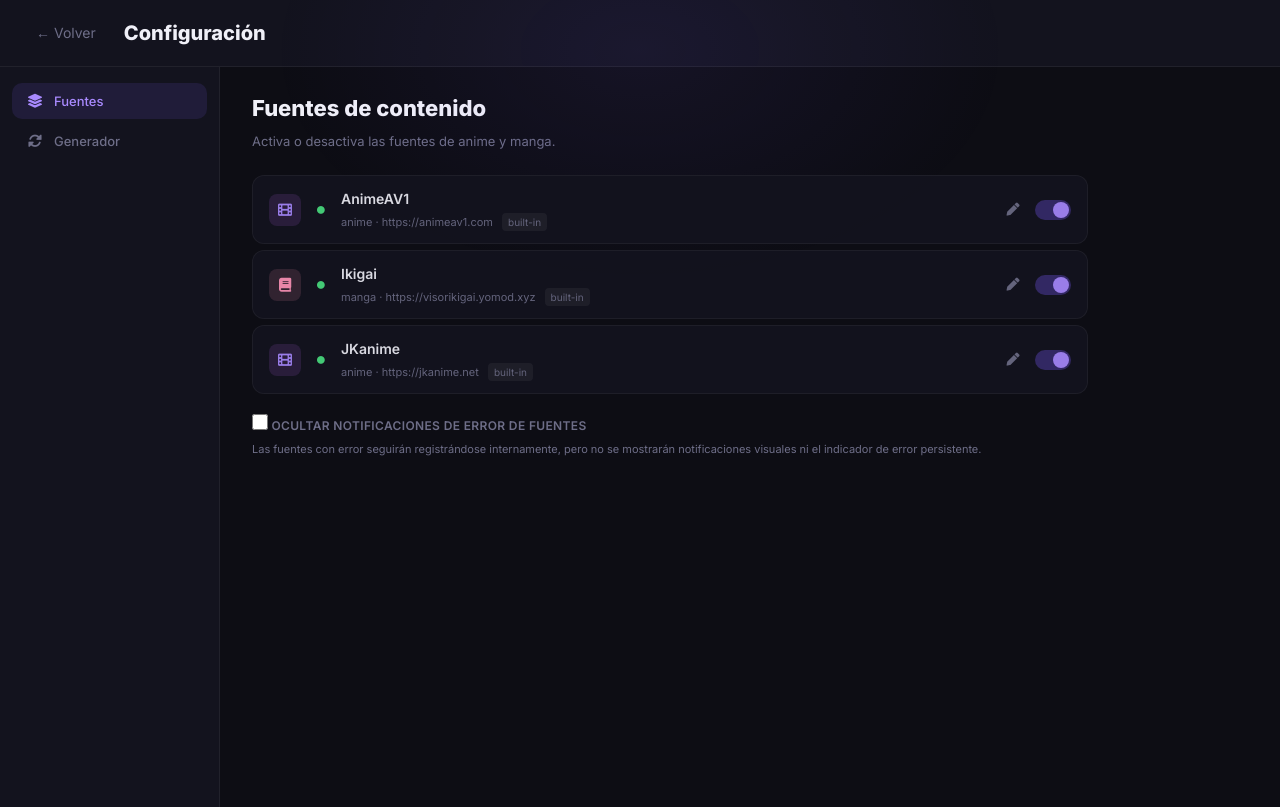
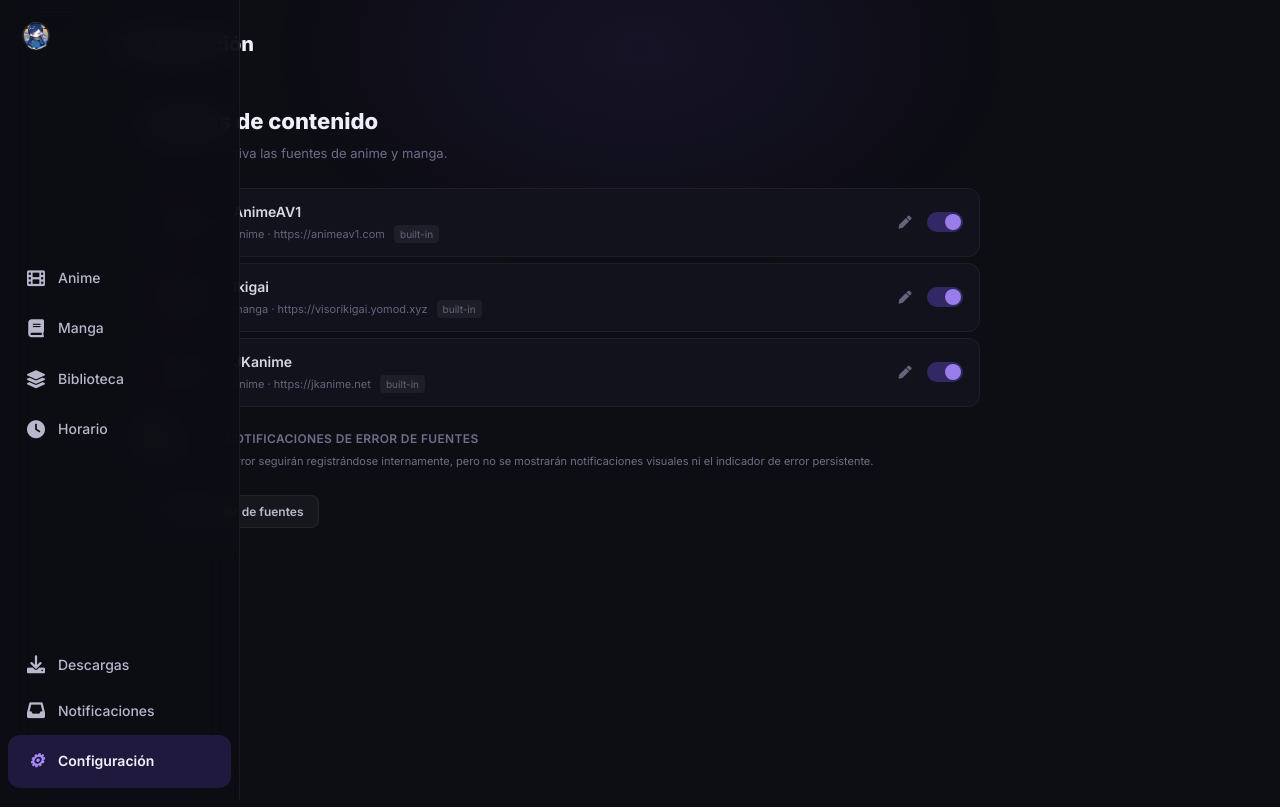
Before and after one commit to AbddallahRR/AnyOne, a FastAPI app: page /settings in a window 1280 px wide. Run offline with FastAPI, Linux system fonts and the light colour scheme; data comes from the database, SQL or seed files in the repository; data that the repository does not hold is empty.

Commit message:
ui: unificar configuración con el sidebar global y quitar su subnavegación
Añade la sidebar compartida a /settings (Configuración activa) y elimina la barra superior y el sidebar interno Fuentes/Generador. El generador se abre con un botón al final de la lista de fuentes y se vuelve con otro en su cabecera. Incluye queue-indicator.js y notifications.js en el bundle de settings.

```diff
--- a/scripts/build.py
+++ b/scripts/build.py
@@ -39,7 +39,7 @@ JS_BUNDLES = {
     "index":    ["base.js", "toast.js", "confirm.js", "queue-indicator.js", "scraper-health.js", "notifications.js", "app.js"],
     "serie":    ["base.js", "toast.js", "confirm.js", "queue-indicator.js", "scraper-health.js", "notifications.js", "serie.js"],
     "reader":   ["base.js", "reader.js"],
-    "settings": ["base.js", "toast.js", "confirm.js", "settings.js"],
+    "settings": ["base.js", "toast.js", "confirm.js", "queue-indicator.js", "notifications.js", "settings.js"],
     "schedule": ["base.js", "toast.js", "confirm.js", "queue-indicator.js", "scraper-health.js", "notifications.js", "schedule.js"],
 }
 
--- a/static/css/settings.css
+++ b/static/css/settings.css
@@ -13,22 +13,7 @@
   display: flex;
   align-items: center;
   gap: 16px;
-  padding: 16px 24px;
-  border-bottom: 1px solid var(--border);
-  background: var(--surface);
-}
-
-.settings-back-btn {
-  font-size: 14px;
-  color: var(--muted);
-  text-decoration: none;
-  padding: 6px 12px;
-  border-radius: 8px;
-  transition: background 0.15s, color 0.15s;
-}
-.settings-back-btn:hover {
-  background: var(--raised);
-  color: var(--text);
+  margin-bottom: 20px;
 }
 
 .settings-title {
@@ -41,50 +26,7 @@
 
 .settings-layout {
   display: flex;
-  min-height: calc(100vh - 60px);
-}
-
-/* ── Sidebar ── */
-.settings-sidebar {
-  width: 220px;
-  flex-shrink: 0;
-  border-right: 1px solid var(--border);
-  padding: 16px 12px;
-  display: flex;
-  flex-direction: column;
-  gap: 4px;
-  background: var(--surface);
-}
-
-.settings-tab {
-  display: flex;
-  align-items: center;
-  gap: 10px;
-  padding: 10px 14px;
-  border-radius: 10px;
-  border: none;
-  background: transparent;
-  color: var(--muted);
-  font-size: 13px;
-  font-weight: 500;
-  font-family: var(--ff-body);
-  cursor: pointer;
-  transition: background 0.15s, color 0.15s;
-  text-align: left;
-  width: 100%;
-}
-.settings-tab:hover {
-  background: var(--raised);
-  color: var(--text-dim);
-}
-.settings-tab.active {
-  background: rgba(124,92,252,0.12);
-  color: var(--accent-lt);
-}
-.settings-tab i {
-  font-size: 14px;
-  width: 18px;
-  text-align: center;
+  min-height: calc(100vh - 140px);
 }
 
 /* ── Main content ── */
@@ -867,21 +809,6 @@
 /* ── Loading spinner for buttons ── */
 
 @media (max-width: 700px) {
-  .settings-layout {
-    flex-direction: column;
-  }
-  .settings-sidebar {
-    width: 100%;
-    flex-direction: row;
-    border-right: none;
-    border-bottom: 1px solid var(--border);
-    padding: 8px 12px;
-    overflow-x: auto;
-  }
-  .settings-tab {
-    flex-shrink: 0;
-    width: auto;
-  }
   .settings-main {
     padding: 16px;
   }
--- a/static/js/settings.js
+++ b/static/js/settings.js
@@ -22,13 +22,14 @@
   const dynamicList = $('dynamic-sources-list');
   const wizard = $('scraper-wizard');
 
-  document.querySelectorAll('.settings-tab').forEach(btn => {
-    btn.addEventListener('click', () => {
-      document.querySelectorAll('.settings-tab').forEach(b => b.classList.remove('active'));
-      document.querySelectorAll('.settings-tab-content').forEach(p => p.classList.remove('active'));
-      btn.classList.add('active');
-      $(`tab-${btn.dataset.tab}`).classList.add('active');
-    });
+  // ── Cambio entre Fuentes y Generador ─────────────────────────────────
+  $('open-generator-btn')?.addEventListener('click', () => {
+    $('tab-sources').classList.remove('active');
+    $('tab-generator').classList.add('active');
+  });
+  $('back-to-sources-btn')?.addEventListener('click', () => {
+    $('tab-generator').classList.remove('active');
+    $('tab-sources').classList.add('active');
   });
 
   async function loadSources() {
--- a/templates/_sidebar.html
+++ b/templates/_sidebar.html
@@ -34,7 +34,7 @@
       <i class="fas fa-inbox"></i>
       <span class="sidebar-label">Notificaciones</span>
     </button>
-    <a href="/settings" class="sidebar-item" title="Configuración">
+    <a href="/settings" class="sidebar-item{% if active == 'settings' %} active{% endif %}" title="Configuración">
       <i>&#9881;</i>
       <span class="sidebar-label">Configuración</span>
     </a>
--- a/templates/settings.html
+++ b/templates/settings.html
@@ -8,25 +8,18 @@
 {% endblock %}
 
 {% block content %}
-<div class="settings-page">
+<div class="settings-page has-sidebar">
+
+  {% with active = 'settings' %}{% include "_sidebar.html" %}{% endwith %}
+
+  <div class="page-content">
 
   <!-- Header -->
   <header class="settings-header">
-    <a href="/" class="settings-back-btn">&larr; Volver</a>
     <h1 class="settings-title">Configuración</h1>
   </header>
 
   <div class="settings-layout">
-    <!-- Sidebar -->
-    <nav class="settings-sidebar">
-      <button class="settings-tab active" data-tab="sources">
-        <i class="fas fa-layer-group"></i> Fuentes
-      </button>
-      <button class="settings-tab" data-tab="generator">
-        <i class="fas fa-sync-alt"></i> Generador
-      </button>
-    </nav>
-
     <!-- Main content -->
     <main class="settings-main">
 
@@ -46,13 +39,23 @@
           </label>
           <small>Las fuentes con error seguirán registrándose internamente, pero no se mostrarán notificaciones visuales ni el indicador de error persistente.</small>
         </div>
+        <div style="margin-top:24px;">
+          <button id="open-generator-btn" class="btn-secondary">
+            <i class="fas fa-sync-alt"></i> Generador de fuentes
+          </button>
+        </div>
       </section>
 
       <!-- ── Generator Tab ── -->
       <section id="tab-generator" class="settings-tab-content">
-        <div class="tab-header">
-          <h2>Generador de fuentes</h2>
-          <p class="tab-desc">Crea o edita fuentes de contenido dinámicas.</p>
+        <div class="tab-header" style="display:flex; align-items:flex-start; justify-content:space-between; gap:16px;">
+          <div>
+            <h2>Generador de fuentes</h2>
+            <p class="tab-desc">Crea o edita fuentes de contenido dinámicas.</p>
+          </div>
+          <button id="back-to-sources-btn" class="btn-ghost">
+            <i class="fas fa-arrow-left"></i> Fuentes
+          </button>
         </div>
 
         <!-- Toolbar -->
@@ -608,6 +611,7 @@
 
     </main>
   </div>
+  </div>
 </div>
 {% endblock %}
 
```
